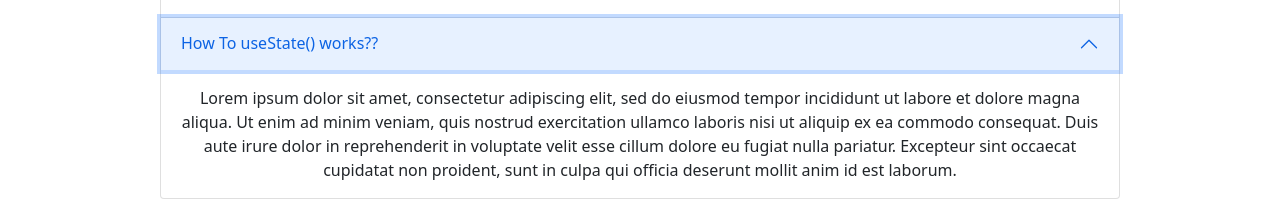
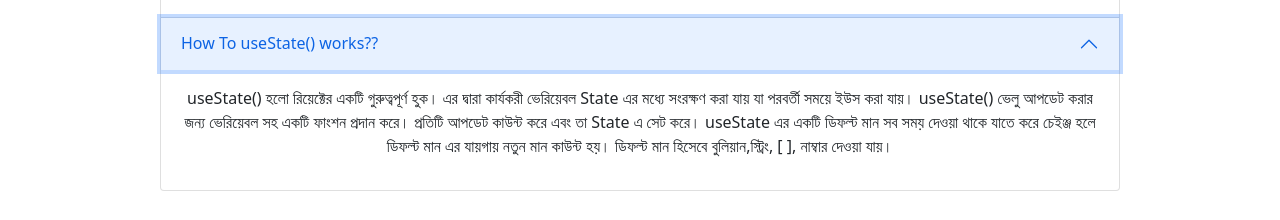
Before and after one commit to BabluMia/lucky-one-react, a React (Create React App) app: page / in a window 1280 px wide. Both pictures are taken after a click on the button "How To useState() works??". Shown: the part 2261-2481 px from the top of the page. Built offline with nearby package versions, Linux system fonts and the light colour scheme.

Commit message:
final add

```diff
--- a/src/Components/Acctodian/Accrodian.js
+++ b/src/Components/Acctodian/Accrodian.js
@@ -19,22 +19,17 @@ const Accrodian = () => {
             <div className="row">
               <div className="col-lg-6 p-4">
                 <div>
-                  Props:
-                 <p>আমরা এক কম্পোনেন্ট থেকে অন্য কম্পোনেন্টে Props আদান প্রদান করে থাকি ।</p>
-                 <p>Props হলো কম্পোনেন্টের এট্রিবিউট</p>
-                  <p>Props চেইঞ্জ হয় না।</p>
-                  <p></p>
-                  <p></p>
+                  <h4 className="text-center">Props:</h4>
+                 <p>আমরা এক কম্পোনেন্ট থেকে অন্য কম্পোনেন্টে Props আদান প্রদান করে থাকি । <br /> Props হলো কম্পোনেন্টের এট্রিবিউট । <br /> Props চেইঞ্জ হয় না।</p>
                 </div>
               </div>
               <div className="col-lg-6 p-4">
               <div>
-                  State:
-                  <p>আর State নিয়ে কম্পোনেন্টের ভিতরে কাজ করে থাকি।</p>
-                   <p>State  হলো কম্পোনেন্টের অবজেক্ট।</p>
-                   <p>State চেইঞ্জ হয় এর উপর ডিপেন্ড করে কম্পোনেন্ট রেন্ডার হয়।</p>
-                   <p></p>
-                   <p></p>
+                   <h4 className="text-center">State:</h4>
+                  <p>আর State নিয়ে কম্পোনেন্টের ভিতরে কাজ করে থাকি। <br />
+                    State  হলো কম্পোনেন্টের অবজেক্ট। <br />
+                    State চেইঞ্জ হয় এর উপর ডিপেন্ড করে কম্পোনেন্ট রেন্ডার হয়।
+                  </p>
                 </div>
               </div>
             </div>
@@ -43,13 +38,11 @@ const Accrodian = () => {
         <Accordion.Item eventKey="2">
           <Accordion.Header>How To useState() works??</Accordion.Header>
           <Accordion.Body>
-            Lorem ipsum dolor sit amet, consectetur adipiscing elit, sed do
-            eiusmod tempor incididunt ut labore et dolore magna aliqua. Ut enim
-            ad minim veniam, quis nostrud exercitation ullamco laboris nisi ut
-            aliquip ex ea commodo consequat. Duis aute irure dolor in
-            reprehenderit in voluptate velit esse cillum dolore eu fugiat nulla
-            pariatur. Excepteur sint occaecat cupidatat non proident, sunt in
-            culpa qui officia deserunt mollit anim id est laborum.
+            <p>
+            useState() হলো রিয়েক্টের একটি গুরুত্বপূর্ণ হুক। এর দ্বারা কার্যকরী ভেরিয়েবল State এর মধ্যে সংরক্ষণ করা যায় যা পরবর্তী সময়ে ইউস করা যায়।  useState() ভেলু আপডেট করার জন্য ভেরিয়েবল সহ একটি ফাংশন প্রদান করে। প্রতিটি আপডেট কাউন্ট করে এবং তা State এ সেট করে।
+            useState এর একটি ডিফল্ট মান সব সময় দেওয়া থাকে যাতে করে চেইঞ্জ হলে ডিফল্ট মান এর যায়গায় নতুন মান কাউন্ট হয়। ডিফল্ট মান হিসেবে বুলিয়ান,স্ট্রিং, [ ],  নাম্বার দেওয়া যায়।
+
+            </p>
           </Accordion.Body>
         </Accordion.Item>
       </Accordion>
--- a/src/Components/Products/Products.js
+++ b/src/Components/Products/Products.js
@@ -29,8 +29,6 @@ const Products = () => {
 
 const random = ()=> {
     setRandomValue(Math.floor(Math.random()*addName.length))
-  // console.log(randomNunmber);
-  // console.log(addName[randomNunmber]);
 }
 
   return (
```
Also changed, not shown: 1 other file (tests, documents, lock files or other folders).
